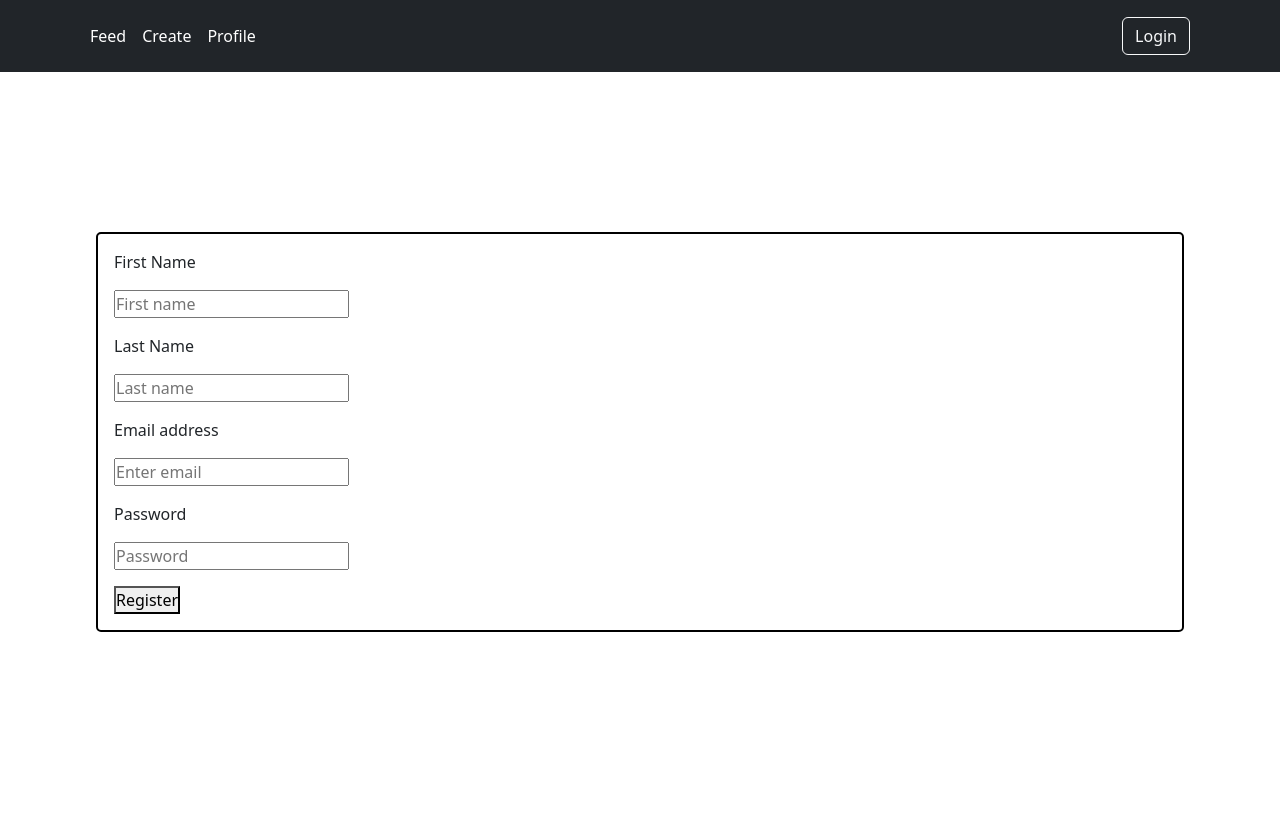
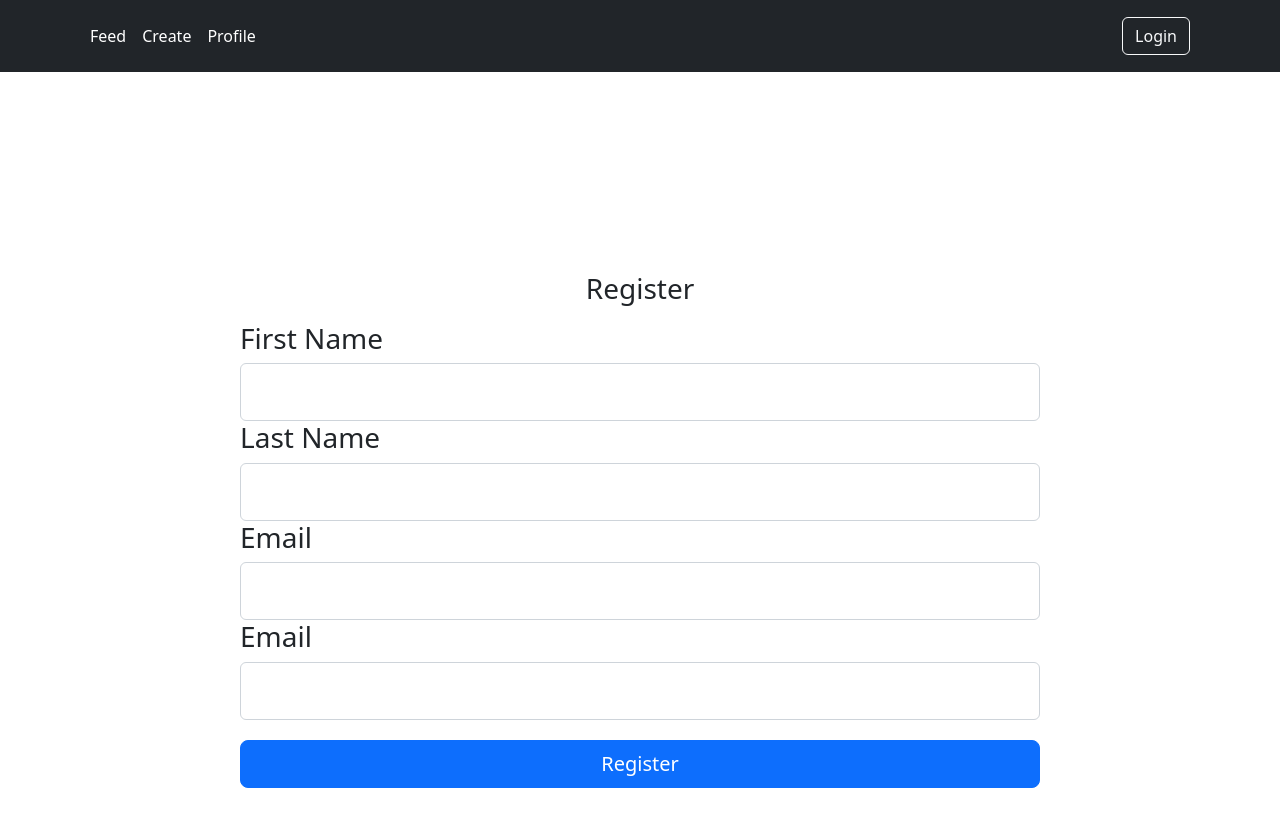
Before and after one commit to LamiSaadat/blog-client, a React (Create React App) app: page /register in a window 1280 px wide. Shown: the top 826 px of the page. Before the commit the page ends 800 px from the top, so only its background shows below. Built offline with nearby package versions, Linux system fonts and the light colour scheme.

Commit message:
Updated register form with bootstrap styles. Moved global form styles to global styles file and removed login.scss file

```diff
--- a/src/App.scss
+++ b/src/App.scss
@@ -15,9 +15,21 @@ html {
   margin: 0 6rem;
 }
 
-.form-container {
-  margin: 10rem auto;
-  border: solid black 2px;
-  border-radius: 5px;
-  padding: 1rem;
+.formContainer {
+  margin: 12.5rem auto;
+  display: flex;
+  flex-direction: column;
+  align-items: center;
+
+  &__title {
+    text-align: center;
+  }
+
+  &__form {
+    width: 50rem;
+  }
+
+  &__button {
+    margin-top: 1.25rem;
+  }
 }
--- a/src/components/Login/Login.jsx
+++ b/src/components/Login/Login.jsx
@@ -1,13 +1,12 @@
 import React, { useState } from "react";
 import { NavLink, useNavigate } from "react-router-dom";
-import "./Login.scss";
 import { useDispatch } from "react-redux";
 import { login } from "../../features/user/userSlice";
 
 function Login() {
   const dispatch = useDispatch();
   const navigate = useNavigate();
-  // const { userInfo } = useSelector((state) => state.user);
+
   const [input, setInput] = useState({ email: "", password: "" });
 
   const handleChange = (e) =>
@@ -31,36 +30,11 @@ function Login() {
   };
 
   return (
-    // <div className="form-container">
-    //   <form onSubmit={handleSubmit}>
-    //     <div className="mb-3">
-    //       <p>Email address</p>
-    //       <input
-    //         type="email"
-    //         placeholder="Enter email"
-    //         name="email"
-    //         onChange={handleChange}
-    //       />
-    //     </div>
-    //     <div className="mb-3">
-    //       <p>Password</p>
-    //       <input
-    //         type="password"
-    //         placeholder="Password"
-    //         name="password"
-    //         onChange={handleChange}
-    //       />
-    //     </div>
-    //     <button type="submit">Login</button>
-    //   </form>
-    //   <p>
-    //     Don&apos;t have an account? Register{" "}
-    //     <NavLink to="/register">here</NavLink>!
-    //   </p>
-    // </div>
-    <div className="login">
-      <form onSubmit={handleSubmit} className="login__form">
-        <h1 className="h3 mb-3 fw-normal login__title">Please log in</h1>
+    <div className="formContainer">
+      <form onSubmit={handleSubmit} className="formContainer__form">
+        <h1 className="h3 mb-3 fw-normal formContainer__title">
+          Please log in
+        </h1>
 
         <div className="form-floating">
           <h3>Email</h3>
@@ -85,7 +59,7 @@ function Login() {
           />
         </div>
         <button
-          className="w-100 btn btn-lg btn-primary login__button"
+          className="w-100 btn btn-lg btn-primary formContainer__button"
           type="submit"
         >
           Log in
--- a/src/components/Login/Login.scss
+++ /dev/null
@@ -1,18 +0,0 @@
-.login {
-  margin: 12.5rem auto;
-  display: flex;
-  flex-direction: column;
-  align-items: center;
-
-  &__title {
-    text-align: center;
-  }
-
-  &__form {
-    width: 50rem;
-  }
-
-  &__button {
-    margin-top: 1.25rem;
-  }
-}
--- a/src/components/Register/Register.jsx
+++ b/src/components/Register/Register.jsx
@@ -31,45 +31,59 @@ function Register() {
   };
 
   return (
-    <div className="form-container">
-      <form onSubmit={handleSubmit}>
-        <div className="mb-3">
-          <p>First Name</p>
+    <div className="formContainer">
+      <form onSubmit={handleSubmit} className="formContainer__form">
+        <h1 className="h3 mb-3 fw-normal formContainer__title">Register</h1>
+        <div className="form-floating">
+          <h3>First Name</h3>
           <input
             type="text"
-            placeholder="First name"
+            className="form-control"
+            id="floatingInput"
+            placeholder="First Name"
             name="firstName"
             onChange={handleChange}
           />
         </div>
-        <div className="mb-3">
-          <p>Last Name</p>
+        <div className="form-floating">
+          <h3>Last Name</h3>
           <input
             type="text"
-            placeholder="Last name"
+            className="form-control"
+            id="floatingInput"
+            placeholder="Last Name"
             name="lastName"
             onChange={handleChange}
           />
         </div>
-        <div className="mb-3">
-          <p>Email address</p>
+        <div className="form-floating">
+          <h3>Email</h3>
           <input
             type="email"
-            placeholder="Enter email"
+            className="form-control"
+            id="floatingInput"
+            placeholder="name@example.com"
             name="email"
             onChange={handleChange}
           />
         </div>
-        <div className="mb-3">
-          <p>Password</p>
+        <div className="form-floating">
+          <h3>Email</h3>
           <input
-            type="password"
-            placeholder="Password"
-            name="password"
+            type="email"
+            className="form-control"
+            id="floatingInput"
+            placeholder="name@example.com"
+            name="email"
             onChange={handleChange}
           />
         </div>
-        <button type="submit">Register</button>
+        <button
+          type="submit"
+          className="w-100 btn btn-lg btn-primary formContainer__button"
+        >
+          Register
+        </button>
       </form>
     </div>
   );
```
